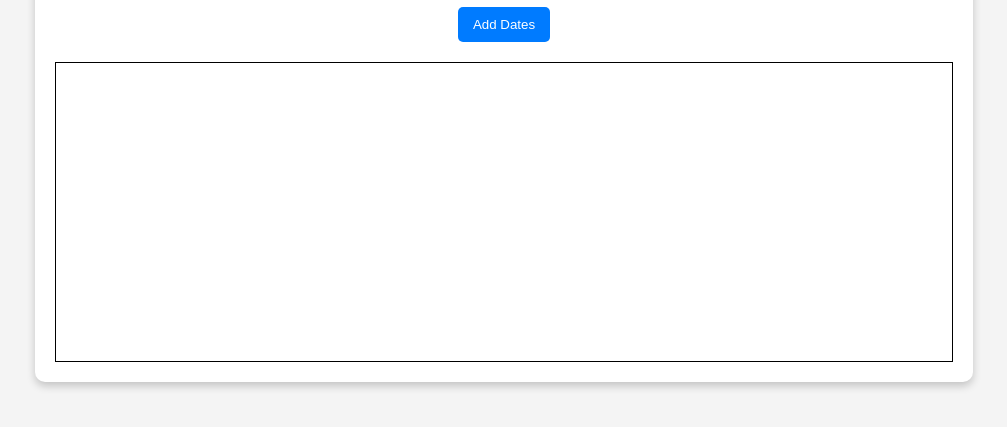
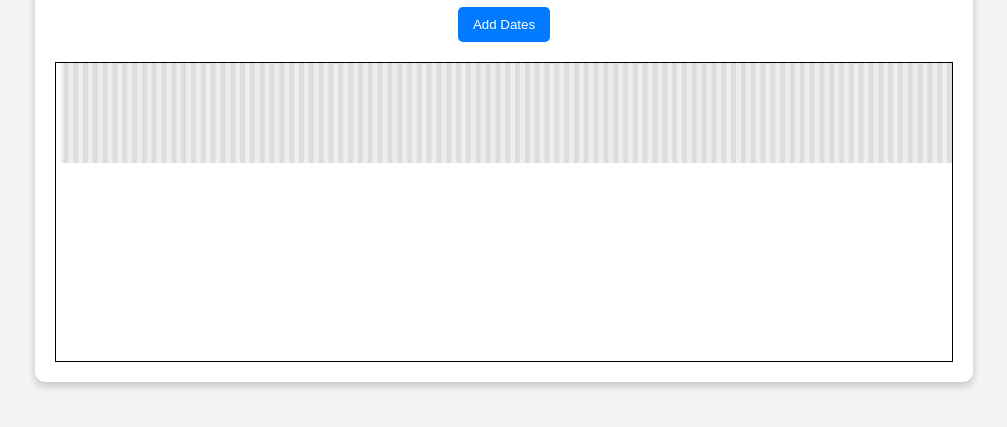
Before and after one commit to johndoesstuff/timelineMaker, a plain HTML site: page index.html in a window 1280 px wide. Both pictures are taken after typing "2020-01-15", "2020-01-15" into the empty fields and a click on the button "Add Dates". Shown: the part 273-700 px from the top of the page, without its empty margins (136-1143 px from the left). Drawn offline with Linux system fonts and the light colour scheme.

Commit message:
background

```diff
--- a/index.html
+++ b/index.html
@@ -16,6 +16,6 @@
 			<button onclick="addDates()">Add Dates</button>
 			<canvas id="canvas" width="300" height="100"></canvas>
 		</div>
-		<script src="script.js"></script>
+		<script src="timeline.js"></script>
 	</body>
 </html>
--- a/timeline.js
+++ b/timeline.js
@@ -1,2 +1,54 @@
-let canvas = document.getElementById("canvas");
-let ctx = canvas.getContext("2d");
+const canvas = document.getElementById("canvas");
+canvas.width = canvas.clientWidth;
+canvas.height = canvas.width * 1/3;
+const ctx = canvas.getContext("2d");
+const dayms = 1000*60*60*24;
+const yearms = 365*dayms;
+
+window.timeline = {
+	elements: [],
+	startDisplay: new Date(),
+	endDisplay: new Date(new Date() - yearms),
+};
+
+function Timeframe(date1, date2) {
+	this.start = date1;
+	this.end = date2;
+}
+
+function addDates() {
+	const date1 = new Date(document.getElementById('date1').value);
+	const date2 = new Date(document.getElementById('date2').value);
+
+	if (isNaN(date1) || isNaN(date2)) {
+		alert("Please enter valid dates.");
+		return;
+	}
+
+	window.timeline.elements.push(new Timeframe(date1, date2));
+}
+
+function renderTimeline() {
+	const days = Math.ceil((timeline.startDisplay.getTime() - timeline.endDisplay.getTime()) / dayms);
+	let c = 0;
+	for (let i = timeline.endDisplay.getTime(); i < timeline.startDisplay.getTime(); i += dayms) {
+		let day = new Date(i);
+		let dayEnd = new Date(i + dayms);
+		ctx.fillRect(dateToX(day), 0, dateToX(dayEnd), 100);
+		c++;
+		c %= 2;
+		ctx.fillStyle = (["#ddd", "#eee"])[c];
+	}
+}
+
+function dateToX(date) {
+	let datems = date.getTime();
+	let startms = window.timeline.startDisplay.getTime();
+	let endms = window.timeline.endDisplay.getTime();
+
+	let t = (datems-startms)/(endms-startms);
+
+	return canvas.width*t;
+}
+
+renderTimeline();
```
Also changed, not shown: 1 other file.
